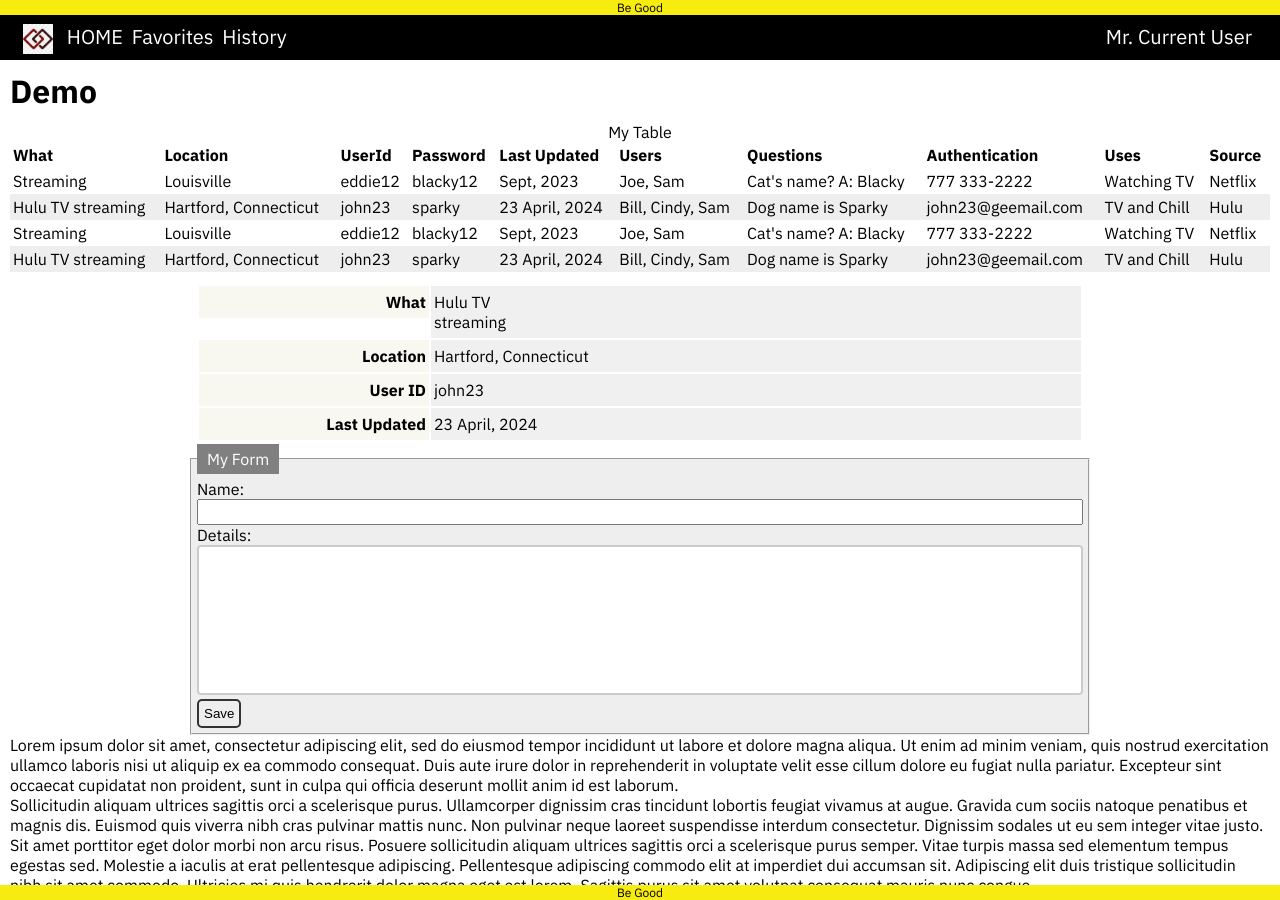
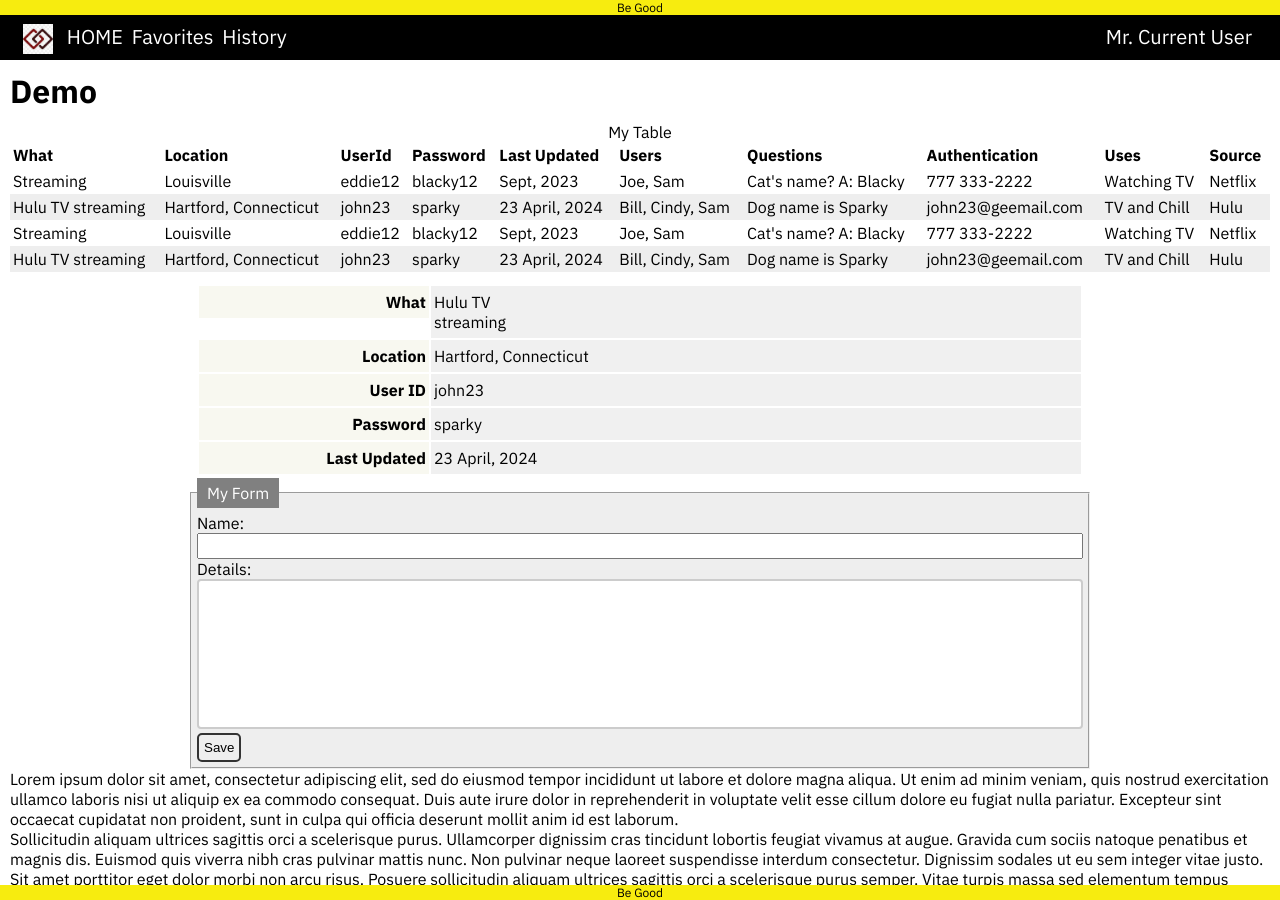
Before and after one commit to gothamgo/demo, a Jekyll site: the page built from index.html, in a window 1280 px wide and 900 px high. Built offline with Jekyll 4.4.1, drawn with Linux system fonts in a browser that asks for light colours.

Commit message:
Update show.html

```diff
--- a/_includes/show.html
+++ b/_includes/show.html
@@ -36,6 +36,8 @@
     <dd>Hartford, Connecticut</dd>
     <dt>User ID</dt>
     <dd>john23</dd>
+    <dt>Password</dt>
+    <dd>sparky</dd>
     <dt>Last Updated</dt>
     <dd>23 April, 2024</dd>
   </dl>
```
